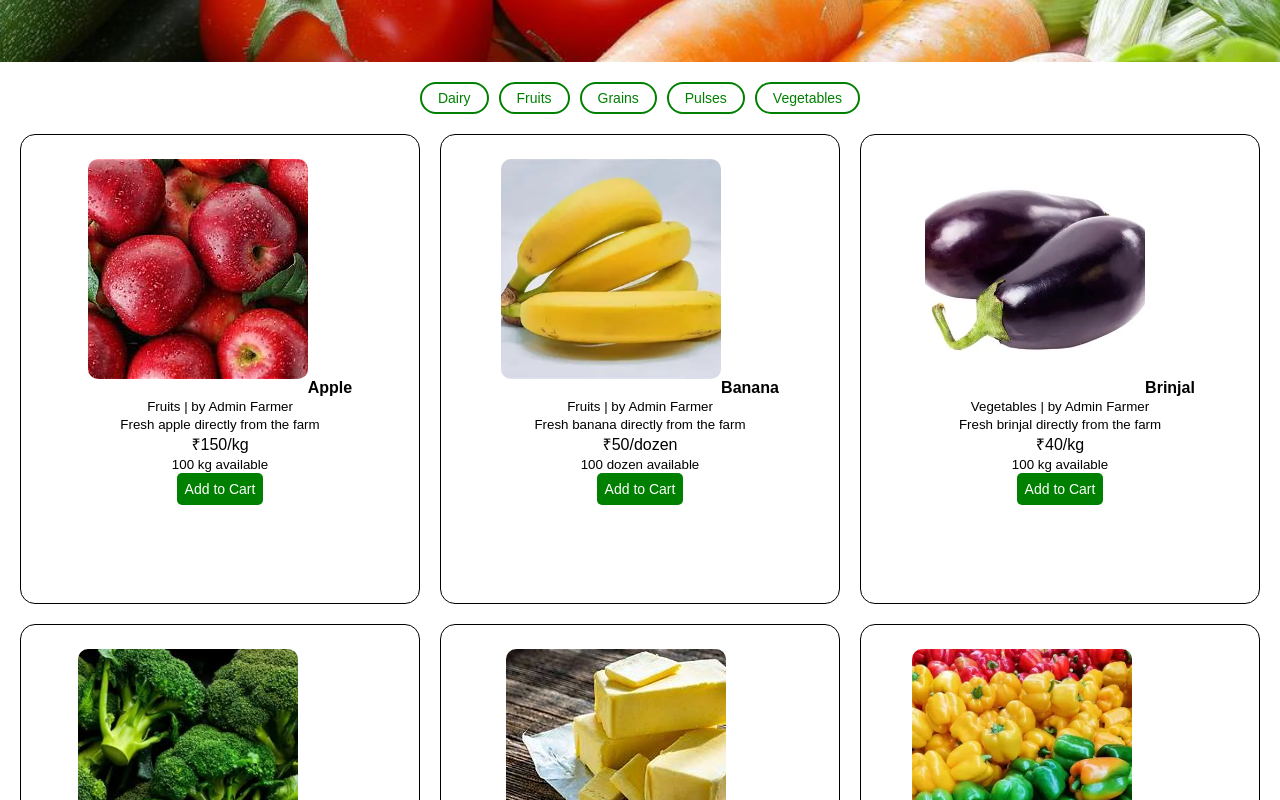
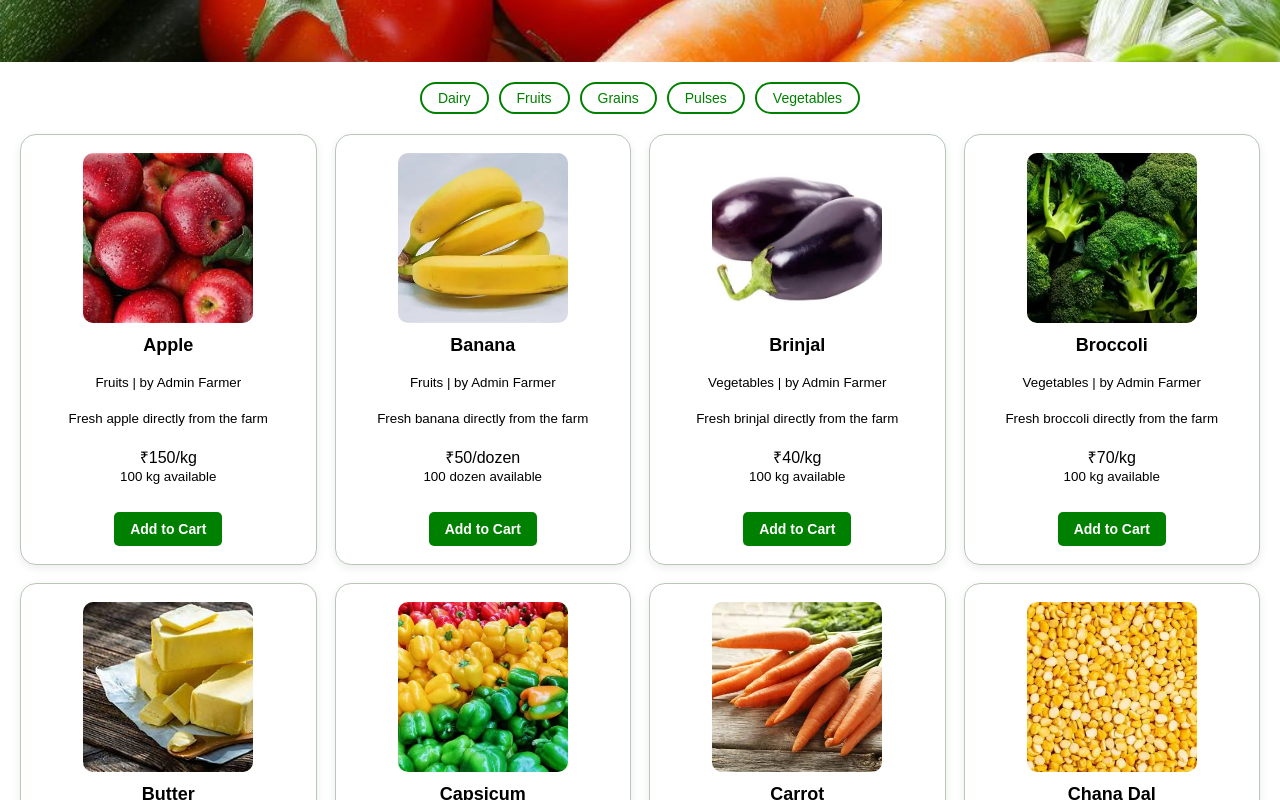
Before and after one commit to k-yaswanth-sai/Farmerwebapp, a React (Vite) app: page / in a window 1280 px wide. Shown: the part 440-1240 px from the top of the page. Built offline with nearby package versions, Linux system fonts and the light colour scheme.

Commit message:
Balance product card sizing for better display

```diff
--- a/src/styles.css
+++ b/src/styles.css
@@ -36,9 +36,32 @@ a:hover { text-decoration: underline; }
   100% { transform: translateX(0); }
 }
 
-.section5 { display: grid; grid-template-columns: repeat(auto-fill, minmax(320px, 1fr)); gap: 20px; margin: 20px; }
-.card { border: 1px solid black; border-radius: 15px; text-align: center; padding: 24px; background: white; color: black; min-height: 420px; }
-.card img { width: 220px; height: 220px; object-fit: cover; margin-bottom: 14px; }
+.section5 { display: grid; grid-template-columns: repeat(auto-fit, minmax(260px, 1fr)); gap: 18px; margin: 20px; }
+.card {
+  border: 1px solid #b9c7b9;
+  border-radius: 16px;
+  box-shadow: 0 3px 10px rgba(0, 0, 0, 0.08);
+  text-align: center;
+  padding: 18px;
+  background: white;
+  color: black;
+  min-height: 360px;
+  display: flex;
+  flex-direction: column;
+  align-items: center;
+  box-sizing: border-box;
+}
+.card img {
+  width: 170px;
+  height: 170px;
+  max-width: 100%;
+  object-fit: cover;
+  margin-bottom: 12px;
+  border-radius: 10px;
+}
+.card b { font-size: 18px; }
+.card small { line-height: 1.35; }
+.card button { margin-top: 8px; padding: 9px 16px; font-weight: bold; }
 .emoji { font-size: 64px; }
 
 .section6 { background-color: lightblue; text-align: center; padding: 20px; }
@@ -78,7 +101,6 @@ th { background: green; color: white; }
 
 .imgfield { grid-column: 1 / -1; display: flex; flex-direction: column; gap: 8px; border: 1px dashed green; padding: 10px; border-radius: 8px; }
 .imgfield img { border-radius: 8px; display: block; margin-bottom: 6px; }
-.card img { max-width: 100%; height: 220px; object-fit: cover; border-radius: 10px; }
 
 .chips { display: flex; gap: 10px; flex-wrap: wrap; margin-bottom: 12px; }
 .chip { background: white; color: green; border: 2px solid green; border-radius: 20px; padding: 6px 16px; cursor: pointer; text-decoration: none; font-size: 14px; }
```
